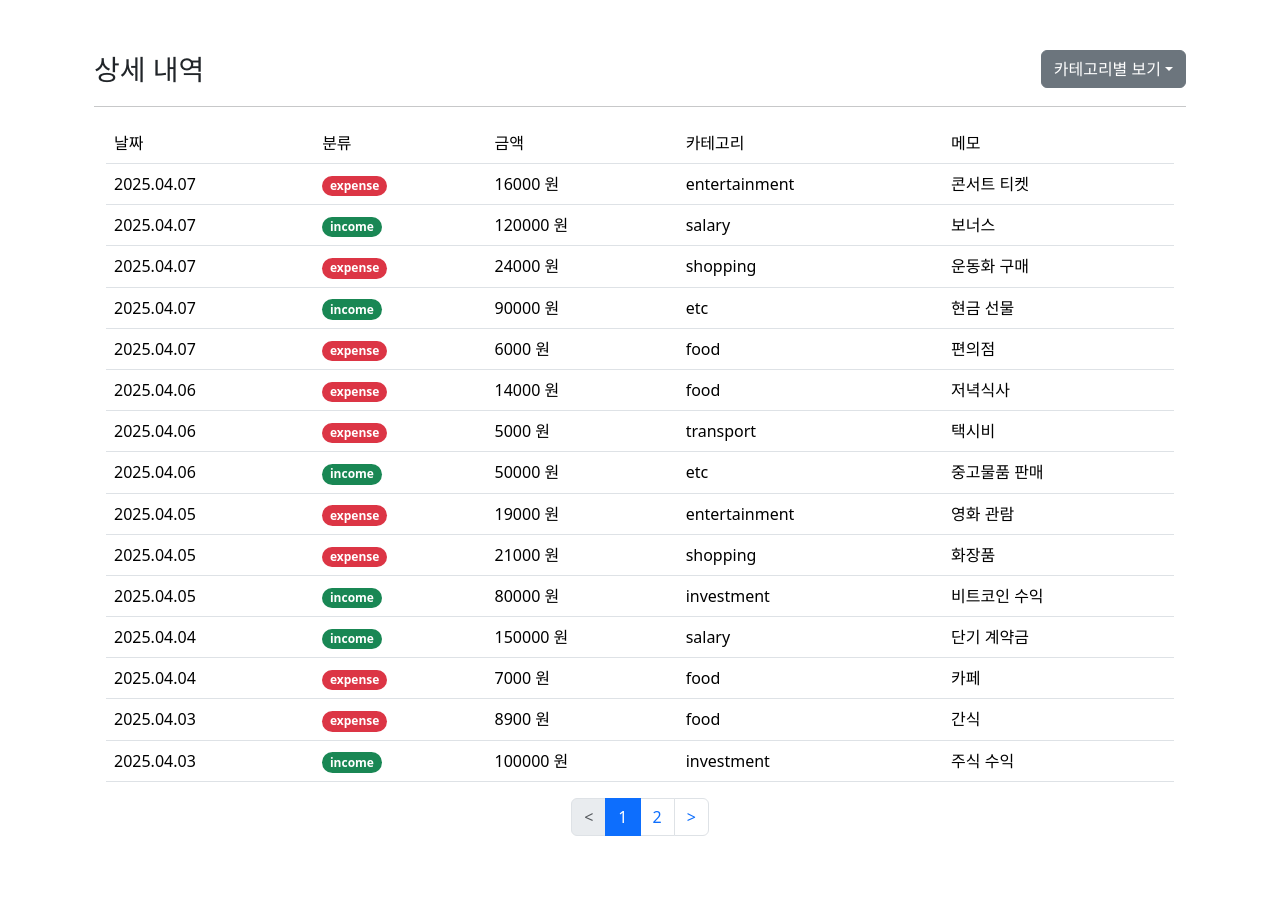
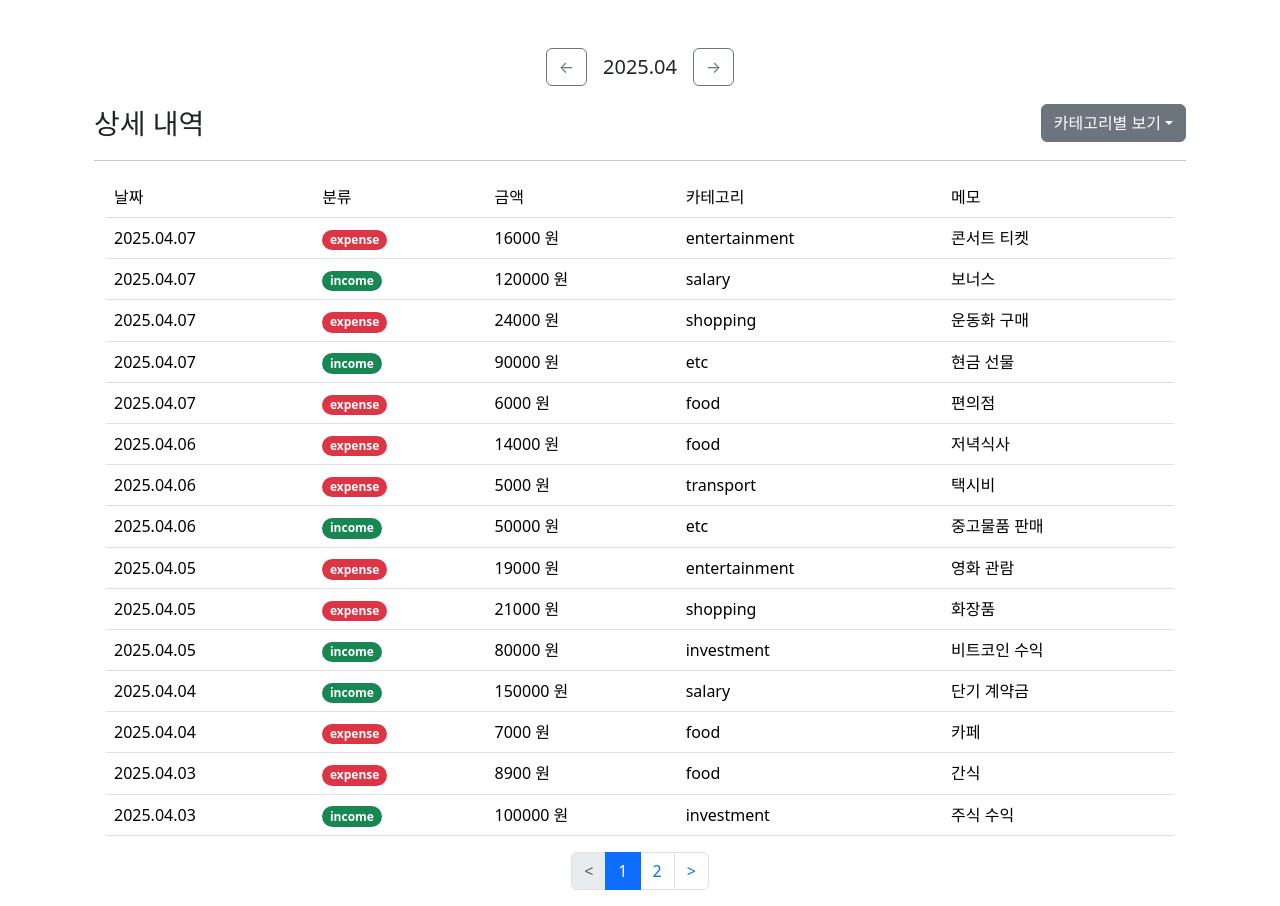
Before and after one commit to KB-Surplus-Maker/KB-Surplus-Maker, a Vue app: page /history in a window 1280 px wide. Before the commit the page ends 852 px from the top, so only its background shows below. Built offline with nearby package versions, Linux system fonts and the light colour scheme; data requests are answered from the project's data file.

Commit message:
add date-filter

```diff
--- a/src/components/TransactionHistory/TransactionHistory.vue
+++ b/src/components/TransactionHistory/TransactionHistory.vue
@@ -1,7 +1,15 @@
 <template>
   <div class="container">
     <div>
-      <!-- 여기  -->
+      <div class="d-flex justify-content-center align-items-center my-3 gap-3">
+        <button class="btn btn-outline-secondary" @click="changeMonth(-1)">
+          ←
+        </button>
+        <div class="fs-5">{{ formattedYearMonth }}</div>
+        <button class="btn btn-outline-secondary" @click="changeMonth(1)">
+          →
+        </button>
+      </div>
     </div>
     <div class="d-flex justify-content-between align-items-center my-3">
       <div class="fs-3">상세 내역</div>
@@ -38,6 +46,7 @@
     <hr />
     <TransactionHistoryList
       :selectedCategory="selectedCategory"
+      :yearMonth="formattedYearMonth"
       @update:tableData="updateTableData"
       @update:categories="updateCategories"
     ></TransactionHistoryList>
@@ -69,6 +78,23 @@ const updateTableData = (data) => {
 const updateCategories = (categories) => {
   uniqueCategories.value = categories;
 };
+
+// 최상단 년월 로직
+const currentDate = ref(new Date());
+
+// 현재 연도와 월을 'YYYY.MM' 형식으로 출력
+const formattedYearMonth = computed(() => {
+  const year = currentDate.value.getFullYear();
+  const month = String(currentDate.value.getMonth() + 1).padStart(2, '0');
+  return `${year}.${month}`;
+});
+
+// 이전 또는 다음 달로 이동
+const changeMonth = (offset) => {
+  const newDate = new Date(currentDate.value);
+  newDate.setMonth(newDate.getMonth() + offset);
+  currentDate.value = newDate;
+};
 </script>
 <style scoped>
 .fixed-width {
--- a/src/components/TransactionHistory/TransactionHistoryList.vue
+++ b/src/components/TransactionHistory/TransactionHistoryList.vue
@@ -64,24 +64,35 @@ const props = defineProps({
     type: String,
     default: 'all',
   },
+  yearMonth: {
+    type: String,
+    required: true,
+  },
 });
 
 const currentPage = ref(1);
 const itemsPerPage = 15;
 
 const filteredData = computed(() => {
-  const filtered =
+  const [yearStr, monthStr] = props.yearMonth.split('.');
+  const year = parseInt(yearStr);
+  const month = parseInt(monthStr);
+
+  const monthFiltered = tableData.value.filter((item) => {
+    return item.date.year == year && item.date.month == month;
+  });
+
+  const categoryFiltered =
     props.selectedCategory === 'all'
-      ? tableData.value
-      : tableData.value.filter(
+      ? monthFiltered
+      : monthFiltered.filter(
           (item) => item.category === props.selectedCategory
         );
 
-  // 날짜 기준 내림차순 정렬 (최신순)
-  return filtered.slice().sort((a, b) => {
+  return categoryFiltered.slice().sort((a, b) => {
     const dateA = new Date(`${a.date.year}-${a.date.month}-${a.date.day}`);
     const dateB = new Date(`${b.date.year}-${b.date.month}-${b.date.day}`);
-    return dateB - dateA; // 최신 날짜가 먼저 오게
+    return dateB - dateA;
   });
 });
 
```
